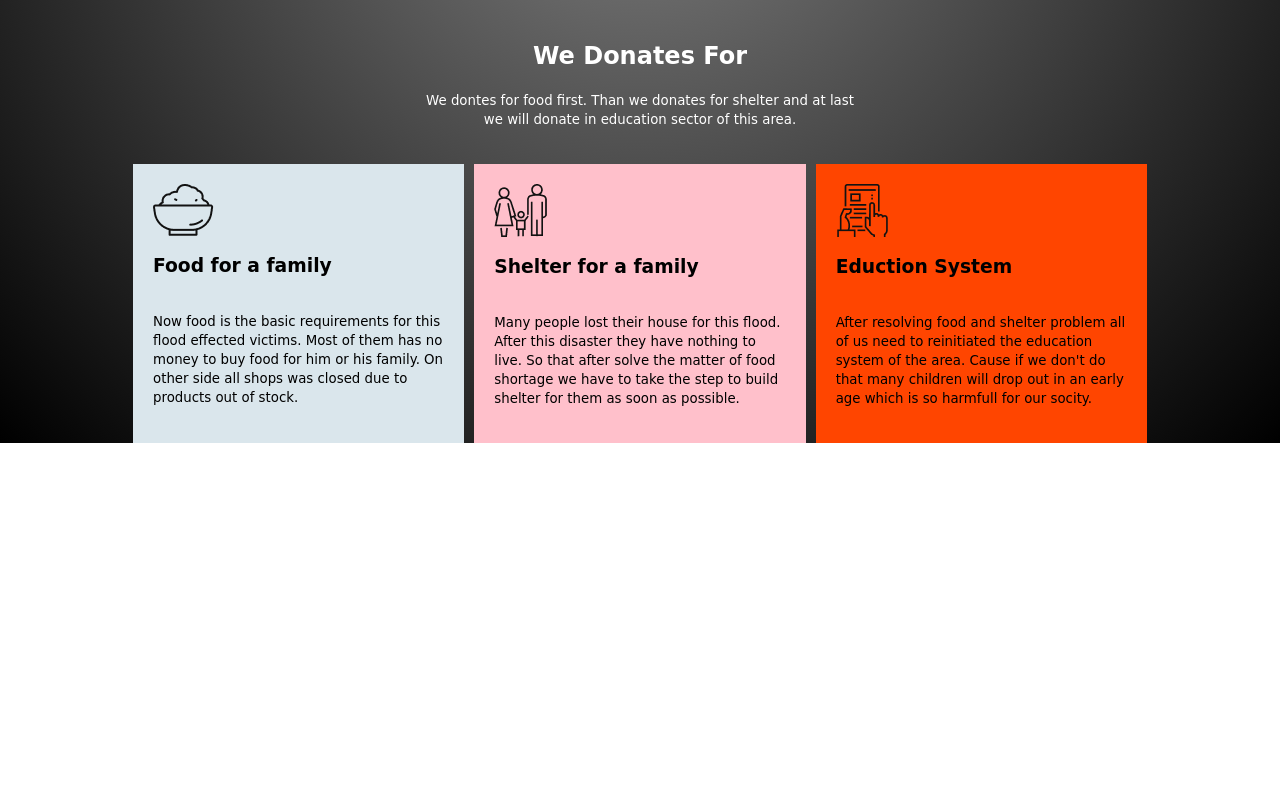
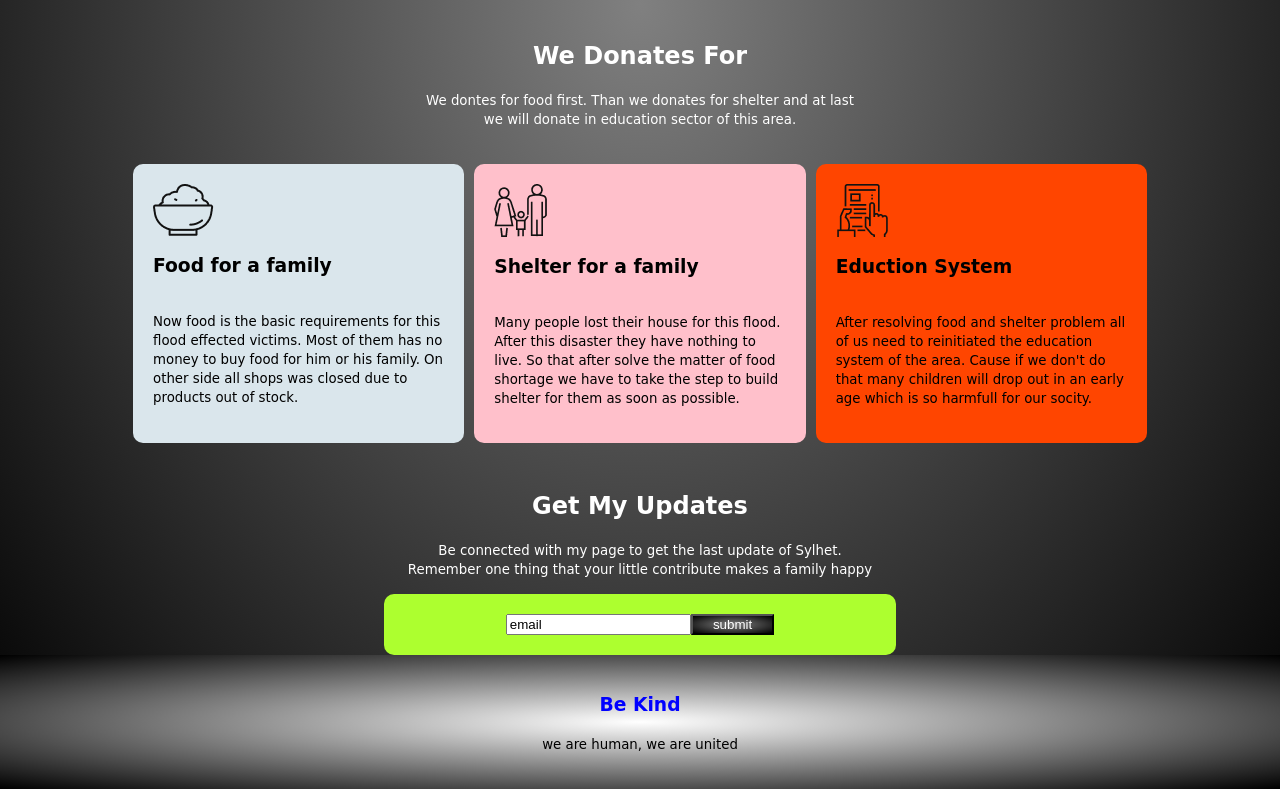
Before and after one commit to Raj106292/assignment_1, a plain HTML site: page index.html in a window 1280 px wide. Shown: the part 781-1570 px from the top of the page. Before the commit the page ends 1224 px from the top, so only its background shows below. Drawn offline with Linux system fonts and the light colour scheme; a web font is replaced by a local one.

Commit message:
form added

```diff
--- a/index.html
+++ b/index.html
@@ -105,6 +105,23 @@
             </div>
         </div>
     </section>
+    <div class="donation_for">
+        <h2>Get My Updates</h2>
+        <p>
+            <small>
+                Be connected with my page to get the last update of Sylhet.<br> Remember one thing that your little
+                contribute makes a family happy
+            </small>
+        </p>
+    </div>
+    <form>
+        <input type="email" value="email">
+        <input type="button" value="submit" id="button">
+    </form>
 </body>
+<footer>
+    <h3>Be Kind</h3>
+    <p><small>we are human, we are united</small></p>
+</footer>
 
 </html>
--- a/style.css
+++ b/style.css
@@ -102,16 +102,50 @@ h1 {
     background-color: rgb(218, 230, 236);
     color: black;
     margin: 0 5px;
+    border-radius: 10px;
 }
 
 #pink {
     background-color: pink;
     color: black;
     margin: 0 5px;
+    border-radius: 10px;
 }
 
 #orange-red {
     background-color: orangered;
     color: black;
     margin: 0 5px;
+    border-radius: 10px;
 }
+
+footer {
+    text-align: center;
+    padding-top: 20px;
+    padding-bottom: 20px;
+    background-image: radial-gradient(white, black);
+    color: black;
+}
+
+footer h3 {
+    color: blue;
+    font-weight: 700;
+}
+
+form {
+    text-align: center;
+    background-color: greenyellow;
+    margin: auto;
+    width: 40%;
+    padding-top: 20px;
+    padding-bottom: 20px;
+    border-radius: 10px;
+}
+
+#button {
+    color: white;
+    background-image: radial-gradient(gray, black);
+    padding-left: 20px;
+    padding-right: 20px;
+    margin-left: -5px;
+}
```
